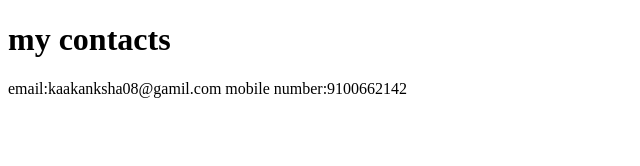
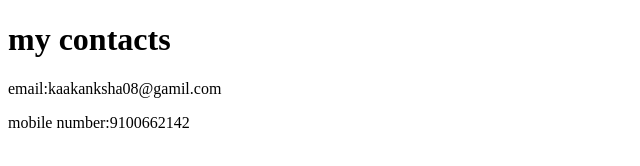
Before and after one commit to Aksha21/AK, a plain HTML site: page contact.html in a window 1280 px wide. Shown: the whole page, without its empty margins (0-640 px from the left). Drawn offline with Linux system fonts and the light colour scheme.

Commit message:
Add files via upload

```diff
--- a/contact.html
+++ b/contact.html
@@ -7,8 +7,9 @@
   <body>
     <h1>my contacts</h1>
     <p>
-    email:kaakanksha08@gamil.com
+    email:kaakanksha08@gamil.com</p>
+  <p1>
     mobile number:9100662142
-    </p>
+  </p1>
   </body>
 </html>
```
